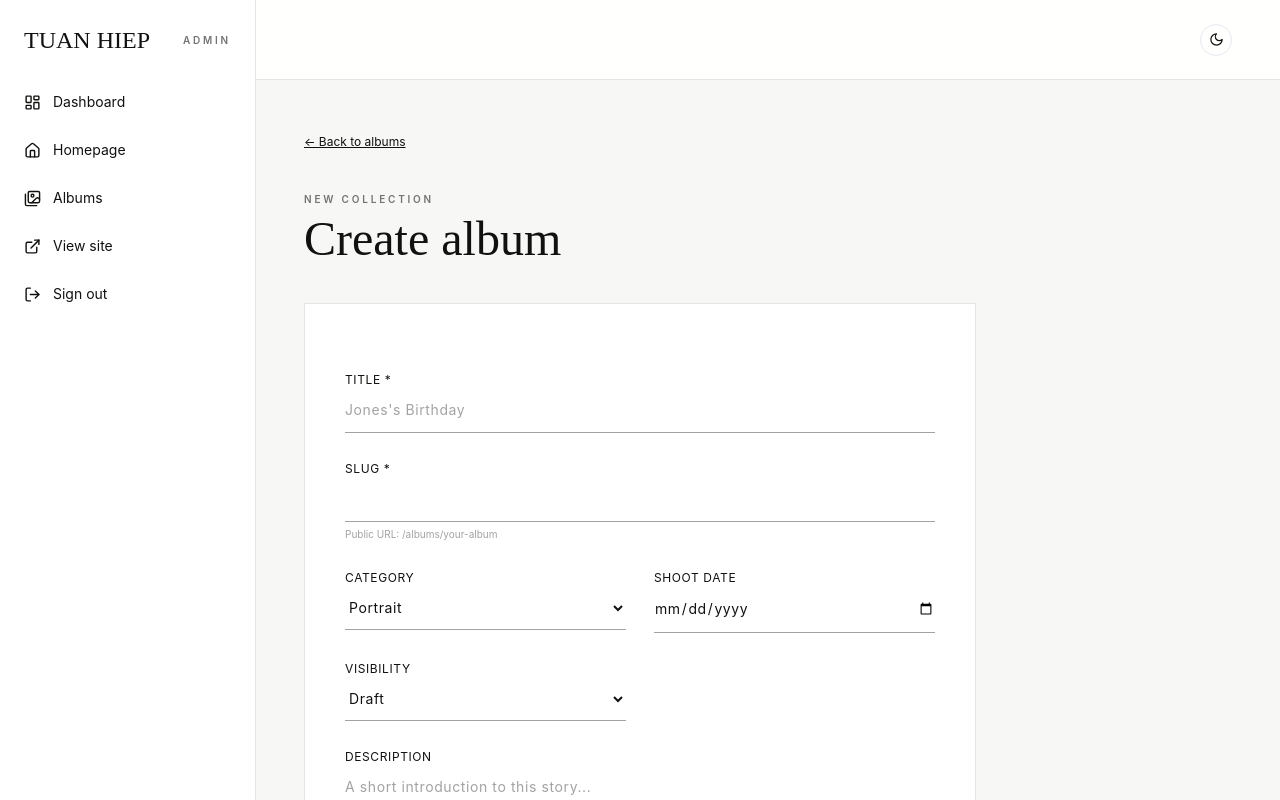
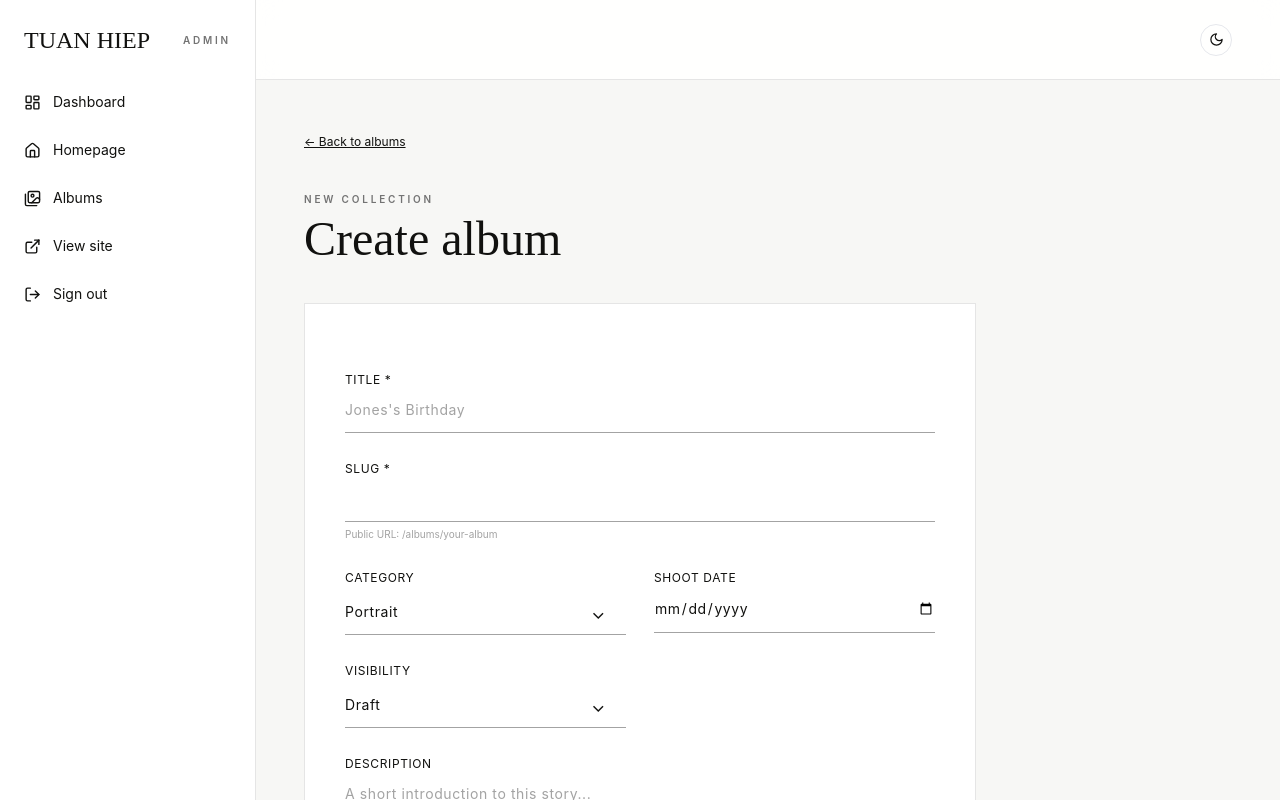
Before and after one commit to nguyen-tuan-hiep/photography-portfolio, a Next.js app: page /admin/albums/new in a window 1280 px wide. Shown: the top 800 px of the page. Built offline with nearby package versions, Linux system fonts and the light colour scheme.

Commit message:
fix admin edit album details

```diff
--- a/components/album-form.tsx
+++ b/components/album-form.tsx
@@ -43,10 +43,11 @@ export function AlbumForm({ album }: { album?: Album }) {
             Public URL: /albums/{slug || "your-album"}
           </span>
         </label>
-        <label className="text-xs uppercase tracking-wider">
+        <label className="block min-w-0 text-xs uppercase tracking-wider">
           Category
+          <div className="relative mt-1 min-w-0">
             <select
-            className="field"
+              className="field w-full max-w-full min-w-0 appearance-none pr-12"
               name="category"
               defaultValue={album?.category || "Portrait"}
             >
@@ -58,9 +59,18 @@ export function AlbumForm({ album }: { album?: Album }) {
                 "Event",
                 "Other",
               ].map((x) => (
-              <option key={x}>{x}</option>
+                <option
+                  key={x}
+                  value={x}
+                >
+                  {x}
+                </option>
               ))}
             </select>
+            <span className="pointer-events-none absolute right-5 top-1/2 -translate-y-1/2 text-lg">
+              ⌄
+            </span>
+          </div>
         </label>
         <label className="text-xs uppercase tracking-wider">
           Shoot date
@@ -71,10 +81,11 @@ export function AlbumForm({ album }: { album?: Album }) {
             defaultValue={album?.shoot_date || ""}
           />
         </label>
-        <label className="text-xs uppercase tracking-wider">
+        <label className="block min-w-0 text-xs uppercase tracking-wider">
           Visibility
+          <div className="relative mt-1 min-w-0">
             <select
-            className="field"
+              className="field w-full max-w-full min-w-0 appearance-none pr-12"
               name="visibility"
               defaultValue={album?.visibility || "draft"}
             >
@@ -82,6 +93,10 @@ export function AlbumForm({ album }: { album?: Album }) {
               <option value="unlisted">Unlisted</option>
               <option value="public">Public</option>
             </select>
+            <span className="pointer-events-none absolute right-5 top-1/2 -translate-y-1/2 text-lg">
+              ⌄
+            </span>
+          </div>
         </label>
         <label className="text-xs uppercase tracking-wider sm:col-span-2">
           Description
--- a/components/booking-form.tsx
+++ b/components/booking-form.tsx
@@ -125,7 +125,7 @@ export function BookingForm({ defaultType = "" }: { defaultType?: string }) {
 					name="start_time"
 					label="Start time"
 				/>
-        <TimePickerField
+				<TimePickerField
 					name="end_time"
 					label="End time"
 				/>
```
Lines whose indentation alone changed are shown as unchanged.
